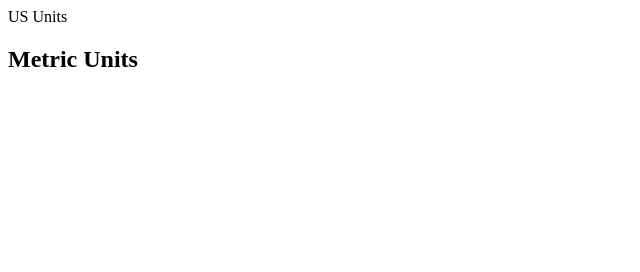
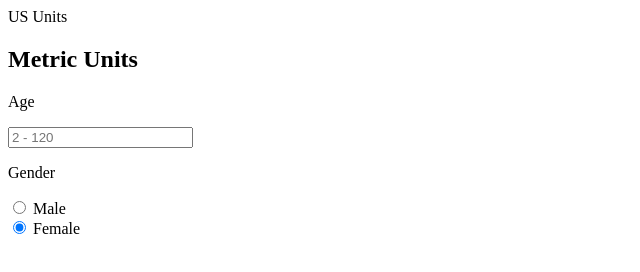
Before and after one commit to nguyenali/BMI-Calculator, a plain HTML site: page index.html in a window 1280 px wide. Shown: the whole page, without its empty margins (0-640 px from the left). Drawn offline with Linux system fonts and the light colour scheme.

Commit message:
create gender component

```diff
--- a/index.html
+++ b/index.html
@@ -24,7 +24,23 @@
             <!--bmi us units-->
             <div class="bmi-contents">
                 <div class="bmi-contents" id="bmi-usc">
-                    <div></div>
+                    <form>
+                        <div class="form-group">
+                            <p>Age</p>
+                            <input type="text" class="form-control"
+                            placeholder="2 - 120" id="age1">
+                        </div>
+
+                        <div class="form-group col-3">
+                            <p>Gender</p>
+                            <div>
+                                <input type="radio" name="gender" id="male" value="male" checked>
+                                <label for="male">Male</label>
+                            </div>
+                        </div>
+                            <input type="radio" name="gender" id="female" value="female" checked>
+                            <label for="female">Female</label>
+                    </form>
                 </div>
             </div>
         </div>
```
